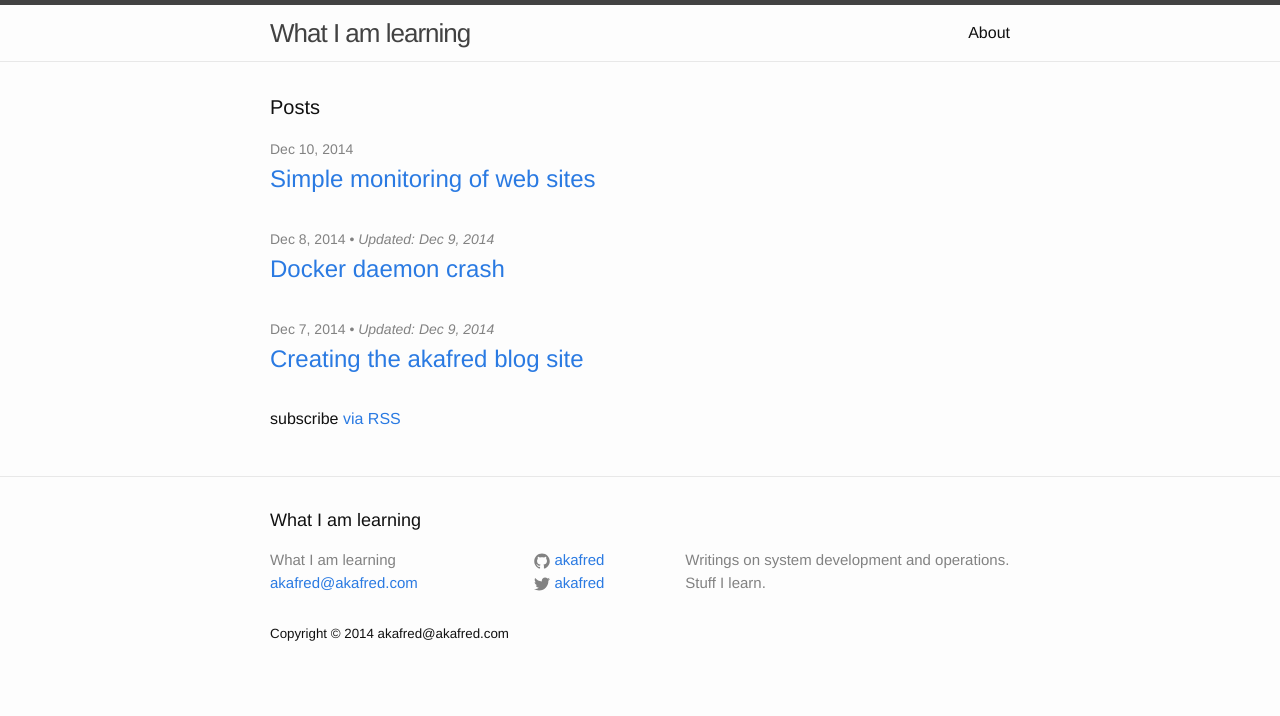
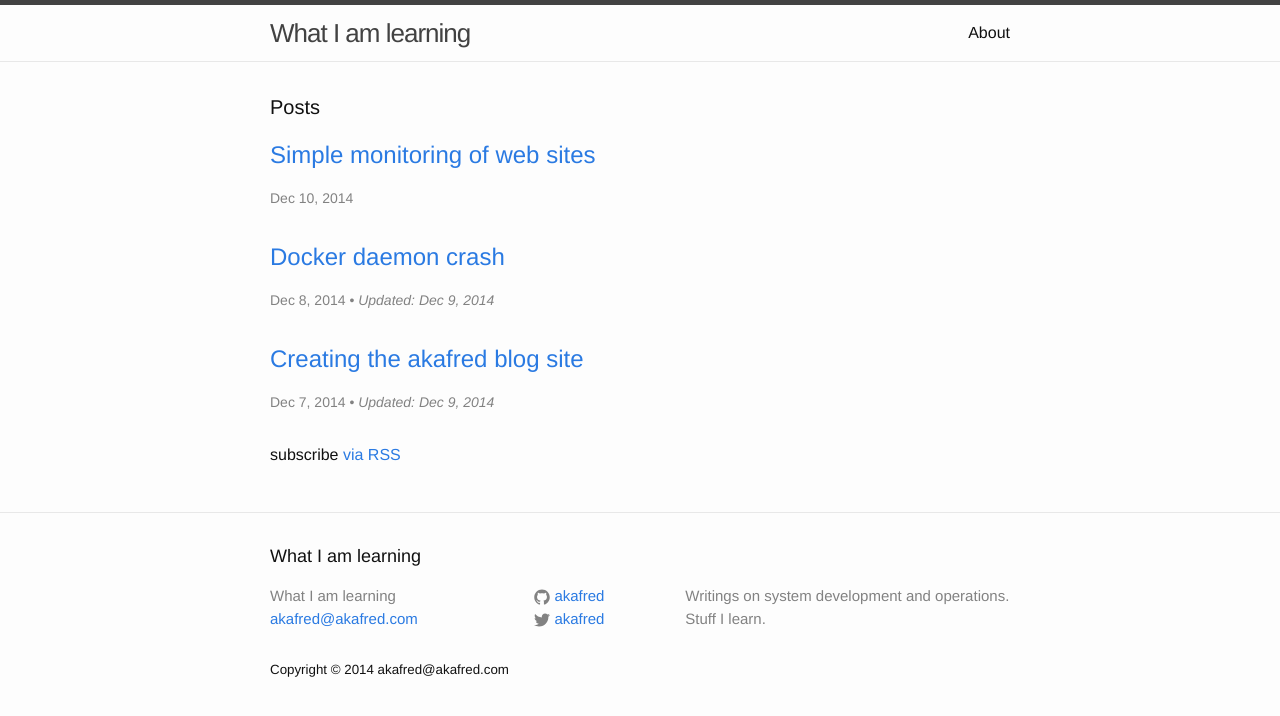
Before and after one commit to camillesalvador/akafred.github.io, a Jekyll site: the page built from index.html, in a window 1280 px wide. Shown: the top 716 px of the page. Built offline with Jekyll 4.4.1, drawn with Linux system fonts in a browser that asks for light colours.

Commit message:
Add support for dek and lede.
dek - a short subtitle to the port title.
lede - an introductory sentence or paragraph.

Hacky formatting needs to be fixed.

```diff
--- a/_layouts/post.html
+++ b/_layouts/post.html
@@ -5,7 +5,9 @@ layout: default
 
   <header class="post-header">
     <h1 class="post-title">{{ page.title }}</h1>
+	{% if page.dek %}<p><em>{{page.dek}}</em></p>{% endif %}
     <p class="post-meta">{{ page.date | date: "%b %-d, %Y" }}{% if page.update %} • <em>Updated: {{ page.update | date: "%b %-d, %Y" }}</em>{% endif %}{% if page.author %} • {{ page.author }}{% endif %}{% if page.meta %} • {{ page.meta }}{% endif %}</p>
+    {% if page.lede %}<strong><p>{{page.lede}}</p></strong>{% endif %}
   </header>
 
   <article class="post-content">
--- a/index.html
+++ b/index.html
@@ -9,11 +9,12 @@ layout: default
   <ul class="post-list">
     {% for post in site.posts %}
       <li>
-        <span class="post-meta">{{ post.date | date: "%b %-d, %Y" }}{% if post.update %} • <em>Updated: {{ post.update | date: "%b %-d, %Y" }}</em>{% endif %}</span>
-
         <h2>
           <a class="post-link" href="{{ post.url | prepend: site.baseurl }}">{{ post.title }}</a>
         </h2>
+        {% if post.dek %}<em><a href="{{ post.url | prepend: site.baseurl }}">{{post.dek}}</a></em>{% endif %}
+        <p class="post-meta">{{ post.date | date: "%b %-d, %Y" }}{% if post.update %} • <em>Updated: {{ post.update | date: "%b %-d, %Y" }}</em>{% endif %}</p>
+        {% if post.lede %}<p><a href="{{ post.url | prepend: site.baseurl }}">{{post.lede}}</a></p>{% endif %}
       </li>
     {% endfor %}
   </ul>
```
